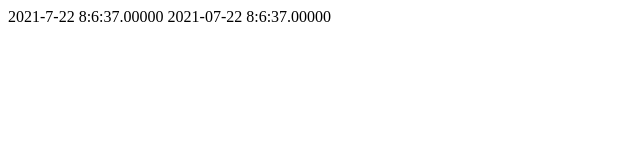
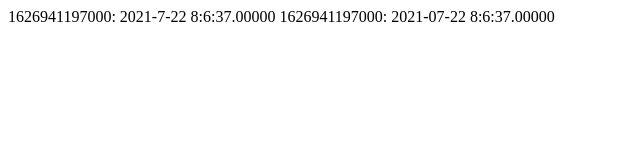
Before and after one commit to dmitry-v-goncharov/test, a plain HTML site: page index.html in a window 1280 px wide. Shown: the whole page, without its empty margins (0-640 px from the left). Drawn offline with Linux system fonts and the light colour scheme.

Commit message:
Update index.html

```diff
--- a/index.html
+++ b/index.html
@@ -18,7 +18,10 @@
     const UTCStringFix = t.getUTCFullYear() + '-' + ((t.getUTCMonth() + 1) > 10 ? (t.getUTCMonth() + 1) : '0' + (t.getUTCMonth() + 1)) + '-' + t.getUTCDate() + ' ' +
       t.getUTCHours() +':'+ t.getUTCMinutes() +':'+ t.getUTCSeconds() +'.00000';
 
-    const str = UTCString + '\n' + UTCStringFix
+    const ts  = Date.parse(UTCString);
+    const tsf = Date.parse(UTCStringFix);
+
+    const str = ts + ': \t ' + UTCString + ' \n ' + tsf + ': \t ' + UTCStringFix;
 
 
     root.innerHTML = str;
```
